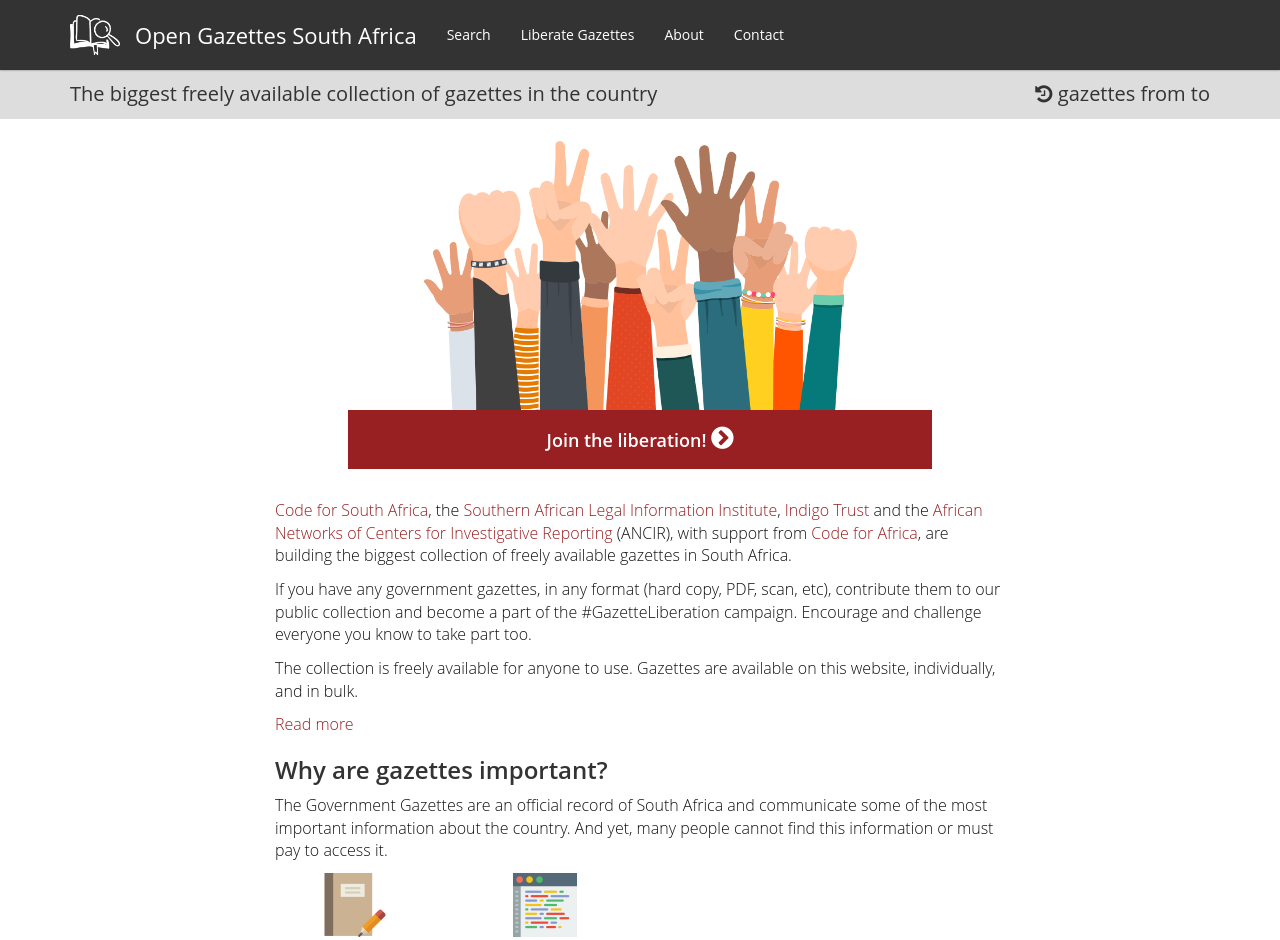
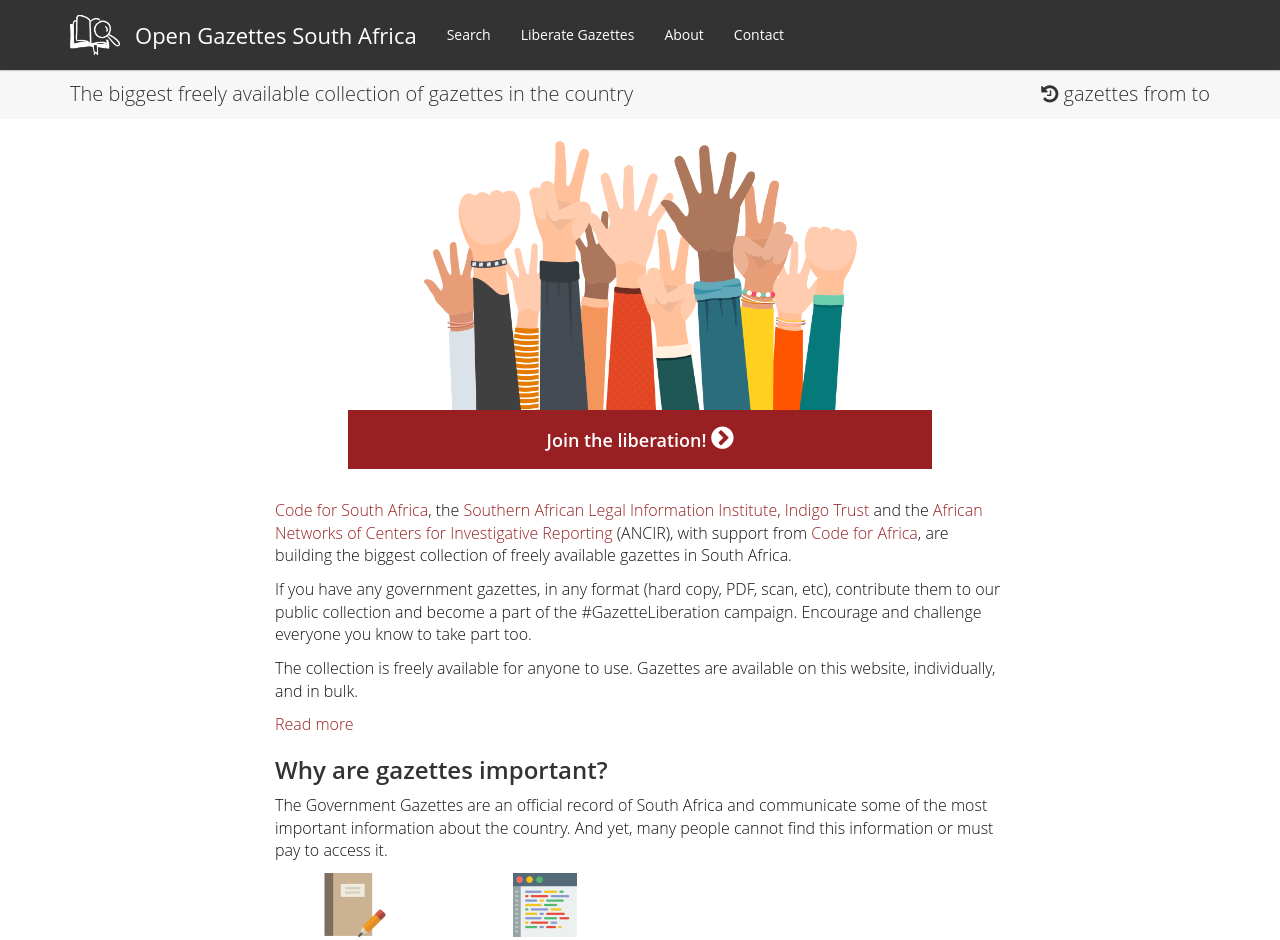
Before and after one commit to OpenUpSA/opengazettes, a Jekyll site: the page built from join.html, in a window 1280 px wide. Shown: the top 940 px of the page. Built offline with Jekyll 4.4.1, drawn with Linux system fonts in a browser that asks for light colours.

Commit message:
amend background colour, update font weight

```diff
--- a/_sass/site.scss
+++ b/_sass/site.scss
@@ -64,9 +64,9 @@
   .subheader {
     padding-top: 10px;
     padding-bottom: 10px;
-    background-color: #ddd;
+    background-color: #f7f7f7;
     font-size: 20px;
-    font-weight: 400;
+    font-weight: 300;
     color: #333;
 
     .counter {
@@ -142,11 +142,6 @@
         background-color: #f1f1f1;
         padding: 30px 0px;
     }
-
-
-
-
-
 
     @media (max-width: 420px) {
       .col-logo {
```
